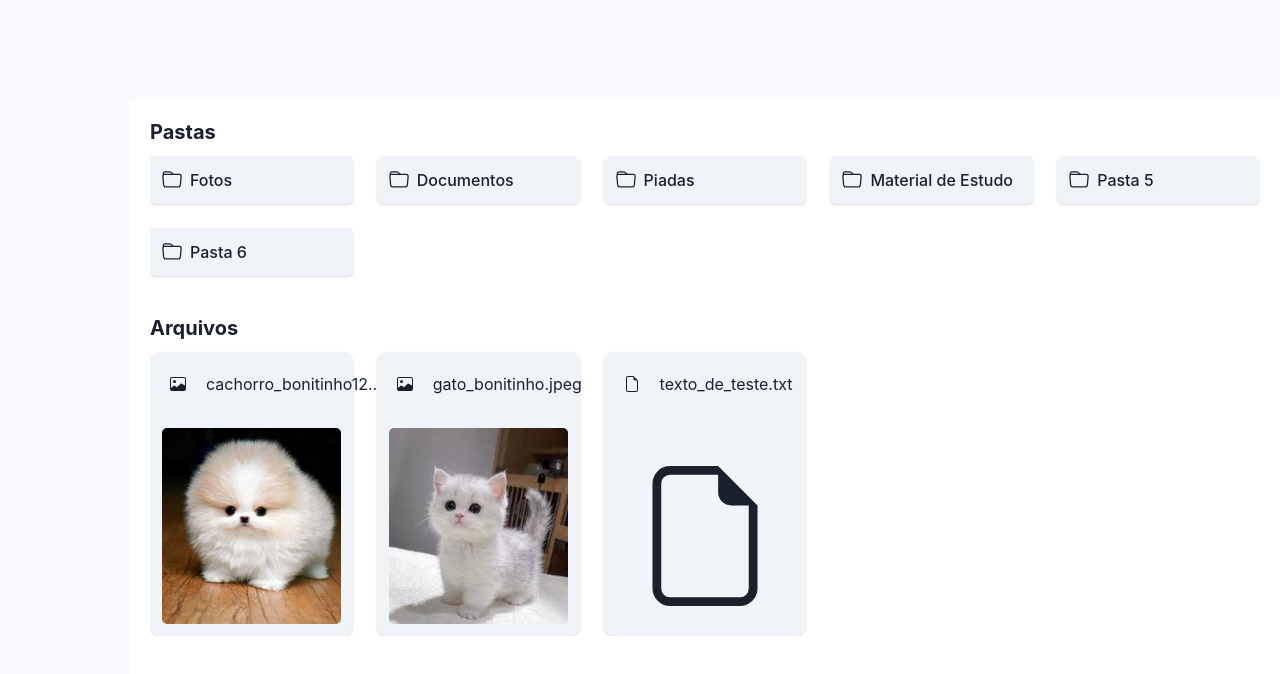
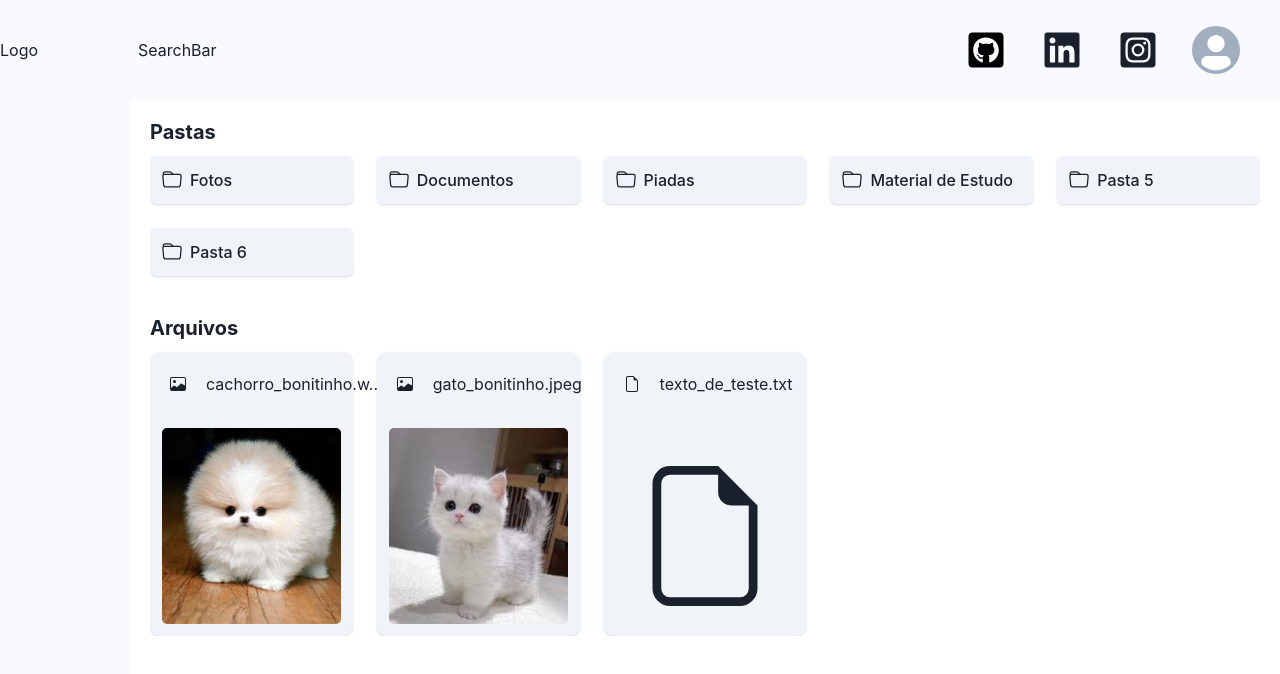
Before and after one commit to LucasMalagoli/maladrive, a React (Vite) app: page / in a window 1280 px wide. Shown: the top 674 px of the page. Built offline with nearby package versions, Linux system fonts and the light colour scheme.

Commit message:
WIP: Header

```diff
--- a/src/App.tsx
+++ b/src/App.tsx
@@ -1,5 +1,4 @@
 import { Grid, GridItem, Show } from "@chakra-ui/react";
-import "./App.css";
 import MainContainer from "./components/MainContainer/MainContainer";
 import Sidebar from "./components/Sidebar/Sidebar";
 import Header from "./components/Header/Header";
--- a/src/components/Header/Header.tsx
+++ b/src/components/Header/Header.tsx
@@ -1,9 +1,20 @@
+import { HStack } from "@chakra-ui/react";
+import Logo from "./Logo";
+import SearchBar from "./SearchBar";
+import IconTray from "./IconTray";
+
 const Header = () => {
-  return <div></div>;
+  return (
+    <HStack height={{ base: "70px", lg: "100px" }}>
+      <Logo />
+      <SearchBar />
+      <IconTray />
+    </HStack>
+  );
 };
 
 /**
- * TODO: Logo e nome, Barra de Pesquisa, Ícones para Redes/Github
+ * TODO: Logo e nome, Barra de Pesquisa, Ícones para Instagram/Linkedin/Github
  *  */
 
 export default Header;
--- /dev/null
+++ b/src/components/Header/IconTray.tsx
@@ -0,0 +1,23 @@
+import { Avatar, HStack } from "@chakra-ui/react";
+import { FaGithubSquare, FaInstagramSquare, FaLinkedin } from "react-icons/fa";
+import IconWrapper from "./IconWrapper";
+
+const IconTray = () => {
+  const iconSize = "40px";
+  return (
+    <HStack width={"20%"} gap={8} justifyContent={"flex-end"} paddingRight={10}>
+      <IconWrapper link="https://github.com/LucasMalagoli">
+        <FaGithubSquare fill="black" color="white" size={iconSize} />
+      </IconWrapper>
+      <IconWrapper link="https://www.linkedin.com/in/lucas-malagoli-porto-dos-santos-15b94a23a/">
+        <FaLinkedin size={iconSize} />
+      </IconWrapper>
+      <IconWrapper link="https://www.instagram.com/malagolilucas/">
+        <FaInstagramSquare size={iconSize} />
+      </IconWrapper>
+      <Avatar />
+    </HStack>
+  );
+};
+
+export default IconTray;
--- /dev/null
+++ b/src/components/Header/IconWrapper.tsx
@@ -0,0 +1,27 @@
+import { Box } from "@chakra-ui/react";
+import { ReactNode } from "react";
+
+interface Props {
+  link: string;
+  children: ReactNode;
+}
+
+const IconWrapper = ({ link, children }: Props) => {
+  return (
+    <Box
+      as={"a"}
+      href={link}
+      target={"_blank"}
+      border={"2px solid transparent"} // Inicialmente, a borda é transparente
+      _hover={{
+        transition: "border-color 0.3s ease", // Transição suave apenas para a cor da borda
+        borderColor: "grey", // Altera a cor da borda ao passar o mouse
+        borderRadius: "20%",
+      }}
+    >
+      {children}
+    </Box>
+  );
+};
+
+export default IconWrapper;
--- /dev/null
+++ b/src/components/Header/Logo.tsx
@@ -0,0 +1,7 @@
+import { Box } from "@chakra-ui/react";
+
+const Logo = () => {
+  return <Box width={"130px"}>Logo</Box>;
+};
+
+export default Logo;
--- /dev/null
+++ b/src/components/Header/SearchBar.tsx
@@ -0,0 +1,7 @@
+import { Box } from "@chakra-ui/react";
+
+const SearchBar = () => {
+  return <Box flex={1}>SearchBar</Box>;
+};
+
+export default SearchBar;
--- a/src/components/Sidebar/Sidebar.tsx
+++ b/src/components/Sidebar/Sidebar.tsx
@@ -1,5 +1,7 @@
+import { VStack } from "@chakra-ui/react";
+
 const Sidebar = () => {
-  return <div></div>;
+  return <VStack></VStack>;
 };
 
 /**
--- a/src/data/files.ts
+++ b/src/data/files.ts
@@ -18,7 +18,7 @@ export type File = {
 
 export const files: File[] = [
   {
-    name: "cachorro_bonitinho123456789.webp",
+    name: "cachorro_bonitinho.webp",
     type: { alt: "A really tiny cute dog", url: cuteDog },
   },
   {
```
